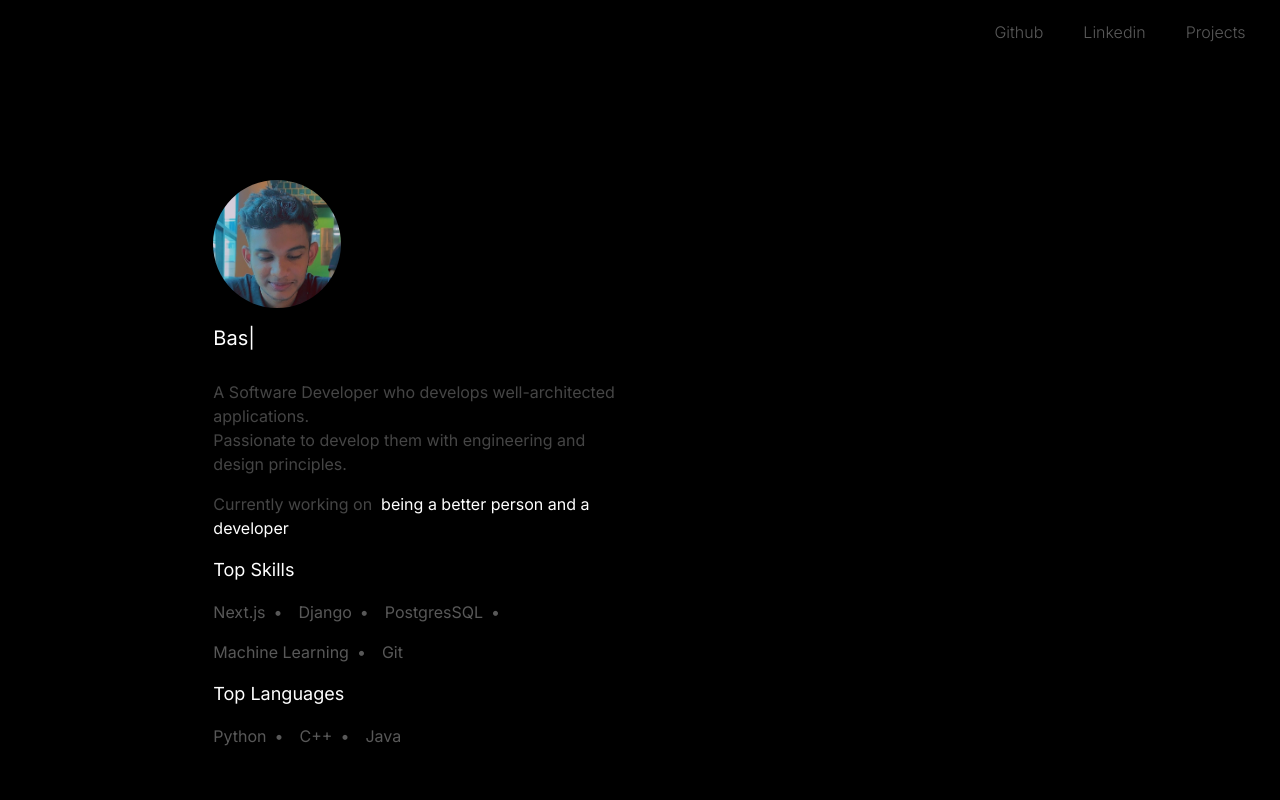
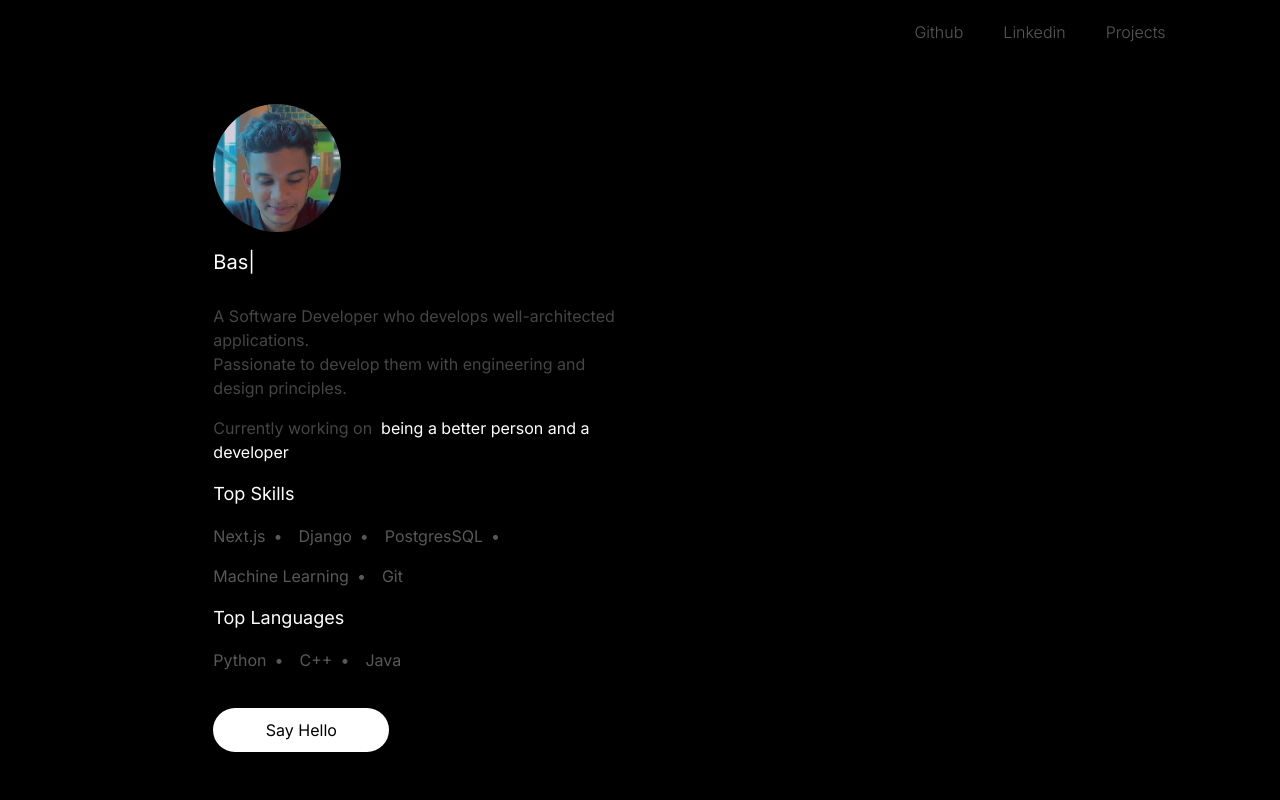
Before and after one commit to Rohithk2003/portfolio, a Next.js app: page / in a window 1280 px wide. Shown: the top 800 px of the page. Built offline with nearby package versions, Linux system fonts and the light colour scheme; what tailwindcss-animated would draw is missing.

Commit message:
updated main file and about file

```diff
--- a/components/main.js
+++ b/components/main.js
@@ -1,8 +1,8 @@
 import Image from "next/image";
 // import profile from '../public/profile.jpg'
-import { Inter } from "next/font/google";
+import {Inter} from "next/font/google";
 import Typed from "typed.js";
-import { useRef, useEffect } from "react";
+import {useRef, useEffect} from "react";
 
 const inter = Inter({
     subsets: ["latin"],
@@ -34,21 +34,23 @@ export default function Main() {
         >
             <div
                 className={
-					"lg:w-2/3 w-full flex justify-center gap-4 main-one items-center flex-col"
+                    "lg:w-2/3 w-full mt-10 flex justify-start gap-4 main-one items-center flex-col"
                 }
             >
                 <div className={"flex lg:justify-start justify-center lg:w-1/2 w-full"}>
                     <div className="flex justify-center items-center">
-						<img
+                        <Image
                             src={"/images/profile.jpg"}
                             alt="Profile Picture"
+                            width={128}
+                            height={128}
                             className="w-32 h-32 rounded-full object-cover"
                         />
                     </div>
                 </div>
 
                 <div className={"text-xl text-start lg:w-1/2 w-3/4 flex justify-start"}>
-					<span ref={el} />
+                    <span ref={el}/>
                 </div>
                 <div className={"flex flex-col lg:w-1/2 w-3/4  text-[#454545] mt-3"}>
 					<span>
@@ -98,6 +100,11 @@ export default function Main() {
                     <li>C++</li>
                     <li>Java</li>
                 </ul>
+                <div className={" text-black flex justify-start items-center w-1/2 mt-5"}>
+                    <div className={"bg-white h-11 w-44 hover:bg-gray-500 hover:text-white hover:cursor-pointer rounded-full flex justify-center items-center"}>
+                        Say Hello
+                    </div>
+                </div>
             </div>
         </div>
     );
--- a/components/navbar.js
+++ b/components/navbar.js
@@ -29,7 +29,7 @@ export default function Navbar() {
 			>
 				<ul
 					className={
-						"md:flex hidden flex-row w-1/4 text-[#595959]  justify-center gap-10 items-center"
+						"md:flex hidden flex-row md:w-1/4 w-2/4 text-[#595959] mr-20  justify-center gap-10 items-center"
 					}
 				>
 					<li className="hover:text-white">Github</li>
```
Lines whose indentation alone changed are shown as unchanged.
